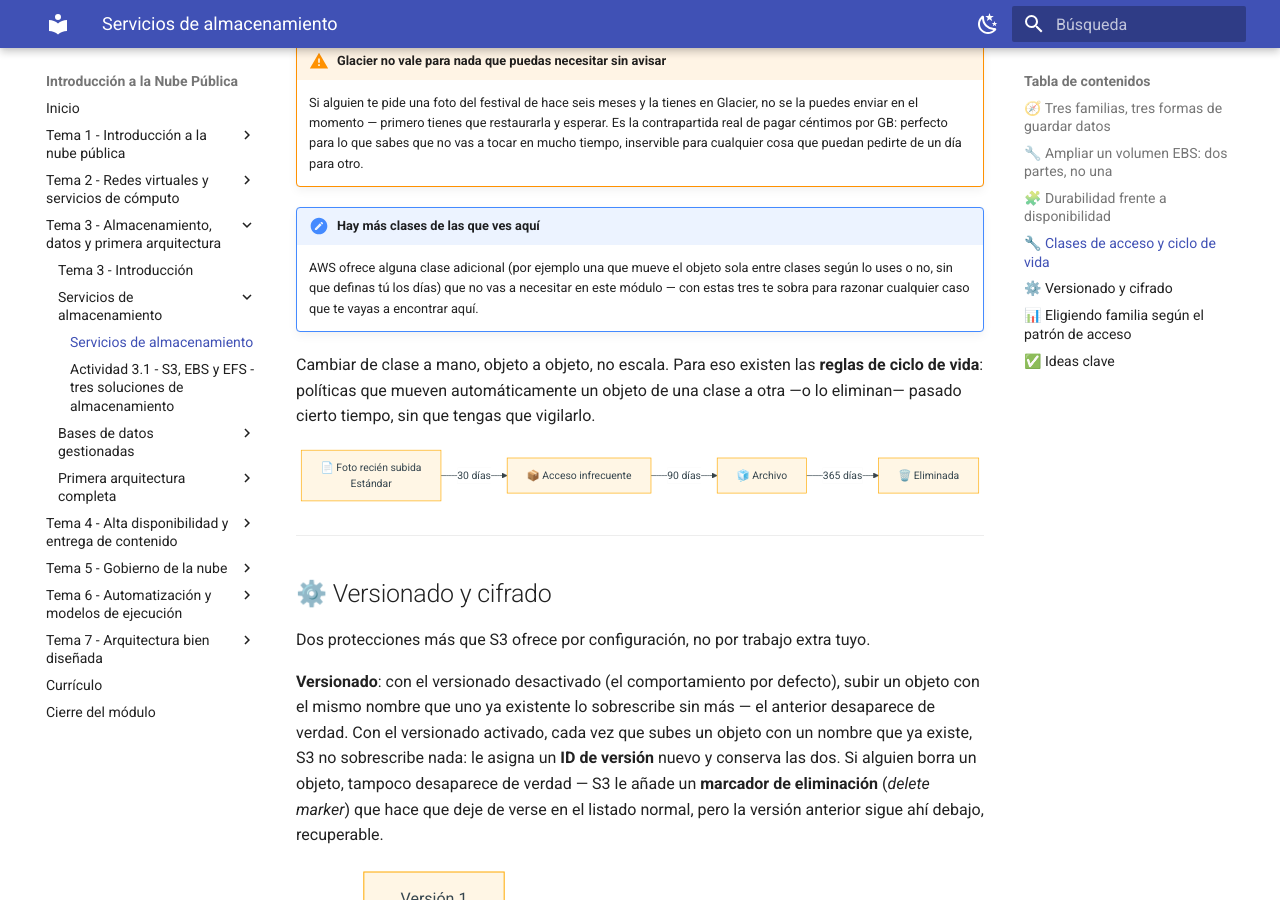
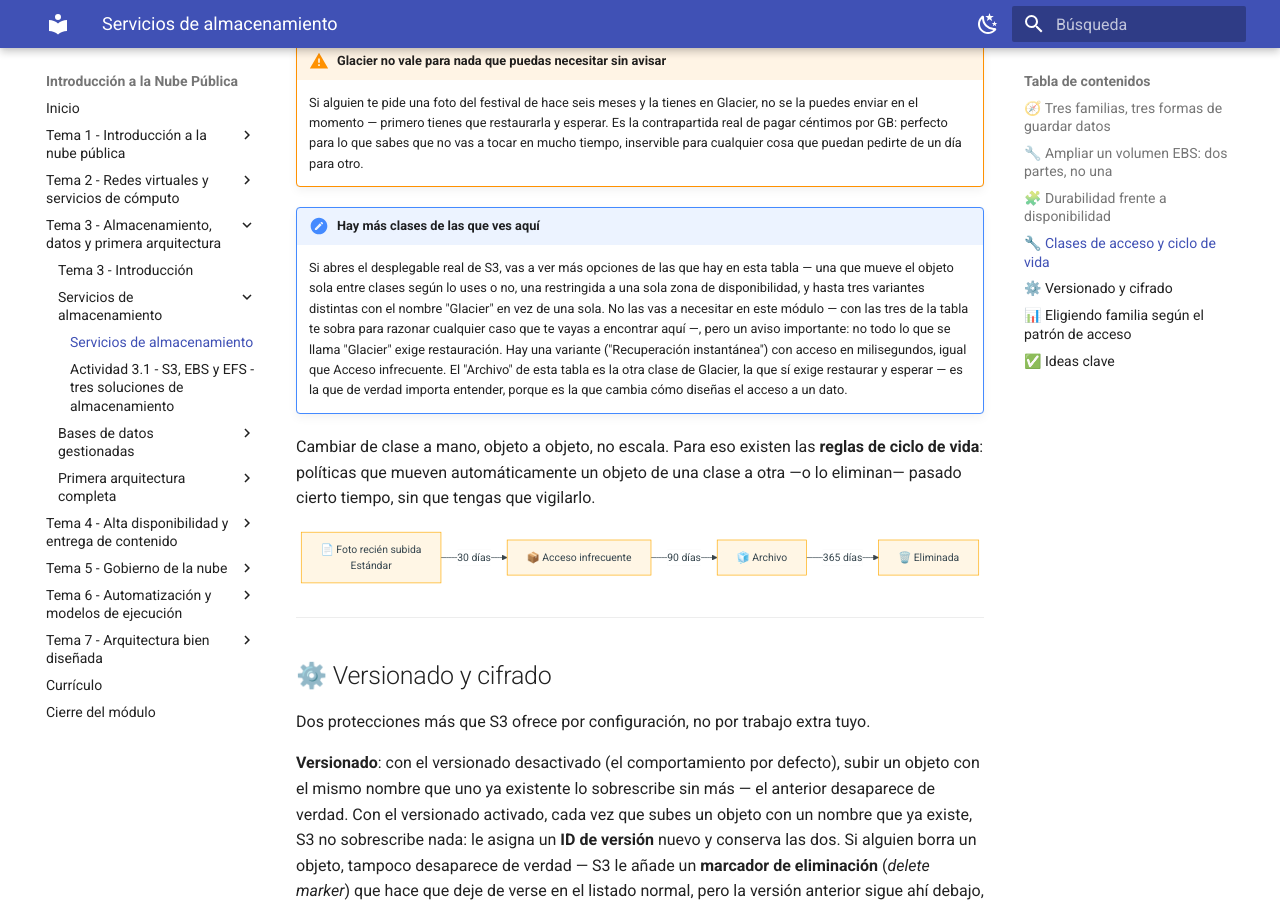
Before and after one commit to aitorventura/introduccion-nube, an MkDocs documentation site: the page built from docs/tema3/almacenamiento.md, in a window 1280 px wide and 900 px high, scrolled down 4268 px. Built offline with MkDocs 1.6.1 and Material for MkDocs 9.7.7, drawn with Linux system fonts in a browser that asks for light colours.

Commit message:
Teoria Tema 3: corrige que no todo lo llamado "Glacier" exige restauracion
Confirmado en consola real: "Recuperacion instantanea de Glacier" da acceso en
milisegundos, igual que Acceso infrecuente. La nota ahora distingue esa variante
de la clase "Archivo" de la tabla, que si exige restaurar y esperar.

```diff
--- a/docs/tema3/almacenamiento.md
+++ b/docs/tema3/almacenamiento.md
@@ -94,7 +94,7 @@
     Si alguien te pide una foto del festival de hace seis meses y la tienes en Glacier, no se la puedes enviar en el momento — primero tienes que restaurarla y esperar. Es la contrapartida real de pagar céntimos por GB: perfecto para lo que sabes que no vas a tocar en mucho tiempo, inservible para cualquier cosa que puedan pedirte de un día para otro.
 
 !!! note "Hay más clases de las que ves aquí"
-    AWS ofrece alguna clase adicional (por ejemplo una que mueve el objeto sola entre clases según lo uses o no, sin que definas tú los días) que no vas a necesitar en este módulo — con estas tres te sobra para razonar cualquier caso que te vayas a encontrar aquí.
+    Si abres el desplegable real de S3, vas a ver más opciones de las que hay en esta tabla — una que mueve el objeto sola entre clases según lo uses o no, una restringida a una sola zona de disponibilidad, y hasta tres variantes distintas con el nombre "Glacier" en vez de una sola. No las vas a necesitar en este módulo — con las tres de la tabla te sobra para razonar cualquier caso que te vayas a encontrar aquí —, pero un aviso importante: no todo lo que se llama "Glacier" exige restauración. Hay una variante ("Recuperación instantánea") con acceso en milisegundos, igual que Acceso infrecuente. El "Archivo" de esta tabla es la otra clase de Glacier, la que sí exige restaurar y esperar — es la que de verdad importa entender, porque es la que cambia cómo diseñas el acceso a un dato.
 
 Cambiar de clase a mano, objeto a objeto, no escala. Para eso existen las **reglas de ciclo de vida**: políticas que mueven automáticamente un objeto de una clase a otra —o lo eliminan— pasado cierto tiempo, sin que tengas que vigilarlo.
 
```
